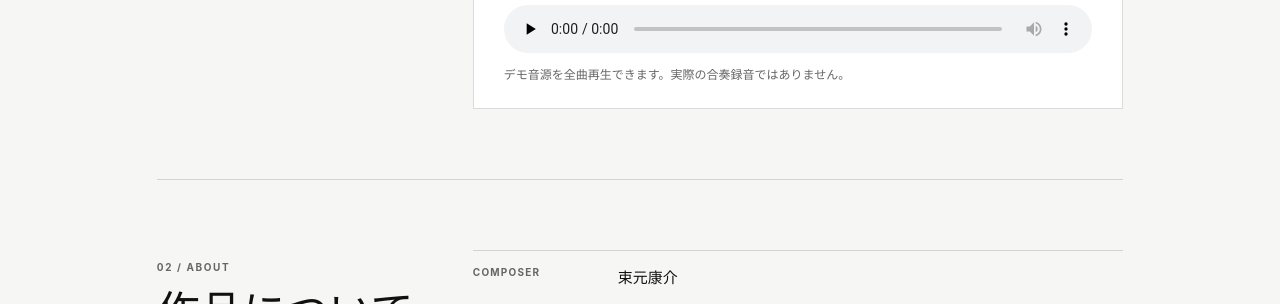
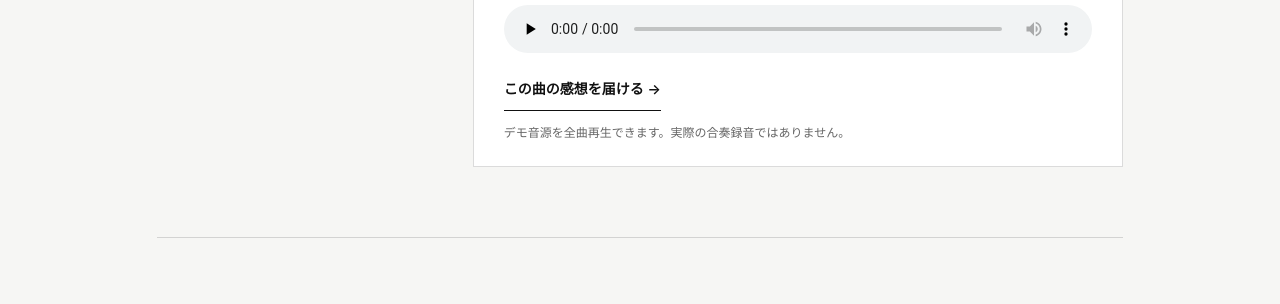
Before and after one commit to Tsukam-oto/kosuke-tsukamoto-website, a website: page works/clarinet-piano-ongi/index.html in a window 1280 px wide. Shown: the part 707-1011 px from the top of the page. Drawn offline with Linux system fonts and the light colour scheme.

Commit message:
Connect Ongi to VOICE BOX

```diff
--- a/works/clarinet-piano-ongi/index.html
+++ b/works/clarinet-piano-ongi/index.html
@@ -28,11 +28,17 @@ audio{display:block;width:100%;height:48px}.player-note,.small{font-size:12px;co
 @media(max-width:480px){.header{height:auto;min-height:72px;flex-wrap:wrap;gap:10px;padding:14px 5.5vw 12px}.nav{width:100%;justify-content:space-between;gap:6px}.hero h1{font-size:clamp(27px,8.3vw,34px);line-height:1.45}.player-title{font-size:19px;line-height:1.7}}
 h1,.player-title{text-wrap:balance;overflow-wrap:normal;word-break:auto-phrase}
 </style>
-<link rel="stylesheet" href="/assets/site-navigation.css"><script src="/assets/site-navigation.js" defer></script><link rel="stylesheet" href="/assets/typography-refinement.css"></head><body>
+<link rel="stylesheet" href="/assets/site-navigation.css"><script src="/assets/site-navigation.js" defer></script><link rel="stylesheet" href="/assets/typography-refinement.css"><link rel="stylesheet" href="/assets/voice-feedback.css" data-voice-feedback="v1">
+<meta name="twitter:title" content="クラリネットとピアノのための小品「音戯」｜束元康介">
+<meta name="twitter:description" content="束元康介の室内楽作品「クラリネットとピアノのための小品「音戯」」。全曲デモ音源と総譜の一部を公開。">
+<meta name="twitter:image" content="https://kosuke-tsukamoto-website.pages.dev/works/clarinet-piano-ongi/assets/score-opening.webp">
+</head><body>
 <header class="site-header"><a class="site-brand" href="/">束元康介<span>KOSUKE TSUKAMOTO</span></a><details class="site-menu"><summary>MENU <span aria-hidden="true">＋</span></summary><nav aria-label="メインメニュー"><a href="/works/">WORKS</a><a href="/lyrics/">LYRICS</a><a href="/#lyric-box">LYRIC BOX</a><a href="/music-education/">EDUCATION</a><a href="/voice-box/">VOICE BOX</a><a href="/special-thanks/">SPECIAL THANKS</a><a href="/profile/">PROFILE</a><a href="/contact/">CONTACT</a></nav></details></header>
 <main class="page">
 <section class="hero" aria-labelledby="title"><p class="kicker">WORKS / CHAMBER MUSIC</p><h1 id="title">クラリネットと<wbr>ピアノのための<wbr>小品「音戯」</h1><div class="under-title"><span class="single-line" aria-hidden="true"></span><span>作曲　束元康介</span><span>室内楽</span><span>約1分52秒</span></div></section>
-<section class="section section-head" aria-labelledby="listen"><div><p class="kicker">01 / LISTEN</p><h2 id="listen">音源を聴く</h2></div><div class="section-body"><div class="player"><p class="player-title">クラリネットと<wbr>ピアノのための<wbr>小品「音戯」</p><p class="player-detail">DEMO · 1:52</p><audio controls preload="none" aria-label="クラリネットとピアノのための小品「音戯」のデモ音源"><source src="assets/demo.mp3" type="audio/mpeg">お使いのブラウザは音声再生に対応していません。</audio><p class="player-note">デモ音源を全曲再生できます。実際の合奏録音ではありません。</p></div></div></section>
+<section class="section section-head" aria-labelledby="listen"><div><p class="kicker">01 / LISTEN</p><h2 id="listen">音源を聴く</h2></div><div class="section-body"><div class="player"><p class="player-title">クラリネットと<wbr>ピアノのための<wbr>小品「音戯」</p><p class="player-detail">DEMO · 1:52</p><audio controls preload="none" aria-label="クラリネットとピアノのための小品「音戯」のデモ音源"><source src="assets/demo.mp3" type="audio/mpeg">お使いのブラウザは音声再生に対応していません。</audio>
+<!-- VOICE_FEEDBACK_V1 -->
+<p class="voice-feedback-prompt"><a href="/voice-box/?work=clarinet-piano-ongi&amp;recording=demo&amp;source=work#voice-form" aria-label="《音戯》の感想をVOICE BOXへ届ける">この曲の感想を届ける →</a></p><p class="player-note">デモ音源を全曲再生できます。実際の合奏録音ではありません。</p></div></div></section>
 <section class="section section-head" aria-labelledby="info"><div><p class="kicker">02 / ABOUT</p><h2 id="info">作品について</h2></div><div class="section-body"><div class="facts"><div class="fact"><b>COMPOSER</b><span>束元康介</span></div><div class="fact"><b>GENRE</b><span>室内楽</span></div><div class="fact"><b>INSTRUMENTS</b><span>クラリネットとピアノ</span></div><div class="fact"><b>DURATION</b><span>約1分52秒</span></div></div></div></section>
 <section class="section" aria-labelledby="score"><p class="kicker">03 / SCORE PREVIEW</p><h2 id="score">楽譜を少し見る</h2>
 <div class="score-grid"><figure class="score-figure"><a class="score-frame" href="assets/score-opening.webp" target="_blank" rel="noopener" aria-label="楽譜抜粋1を拡大表示"><img src="assets/score-opening.webp" loading="lazy" decoding="async" alt="クラリネットとピアノのための小品「音戯」：総譜2ページ目の抜粋"></a><figcaption>01　総譜 2ページ目より</figcaption></figure>
```
